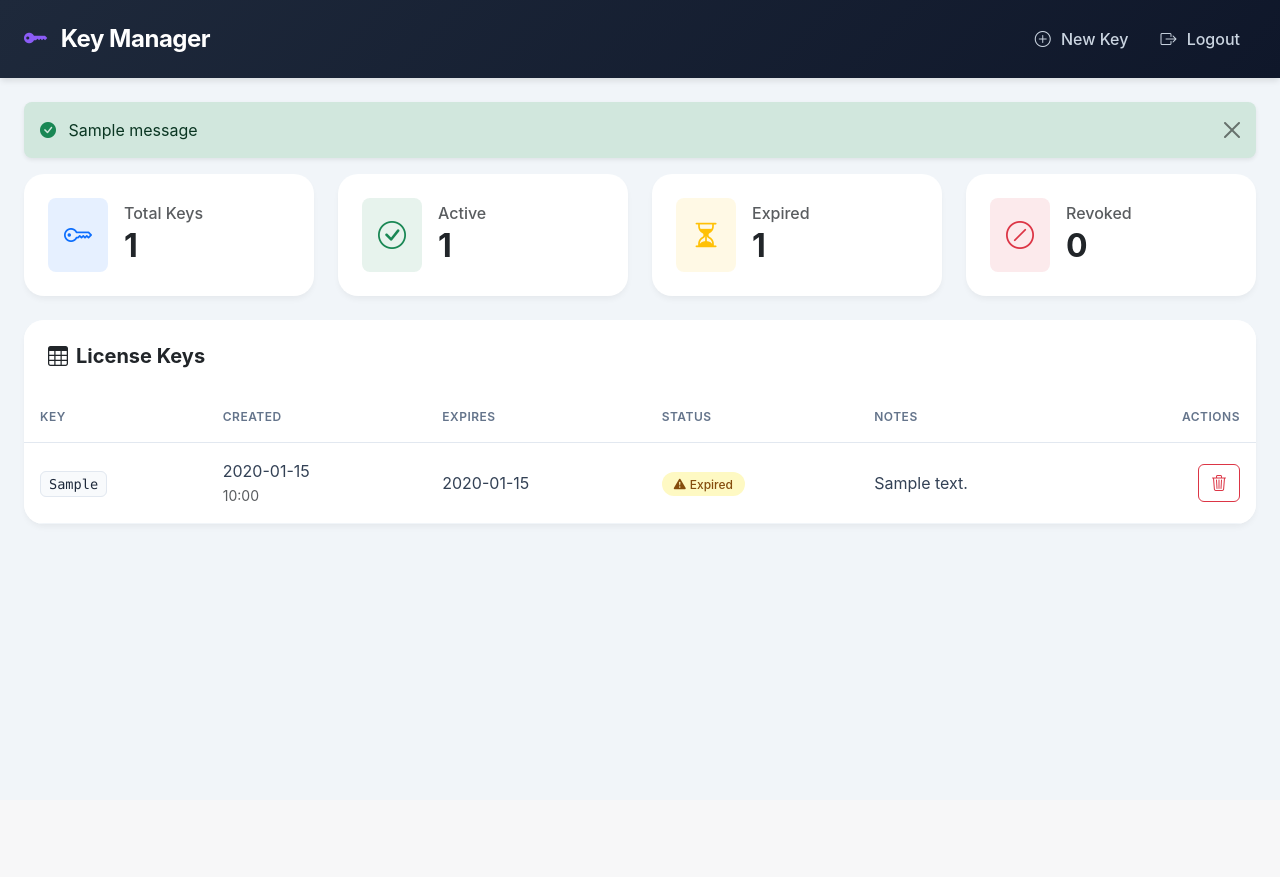
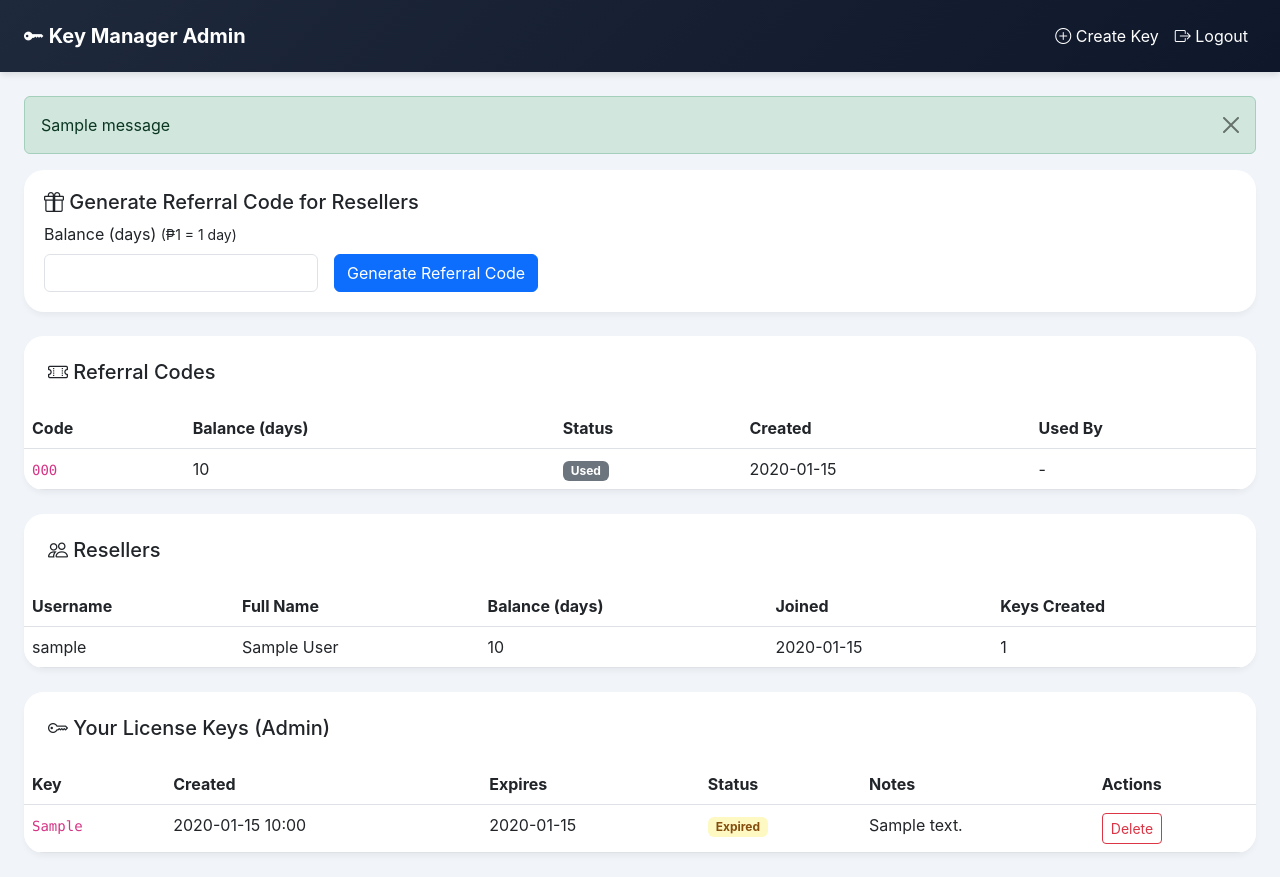
Before and after one commit to noahtabisula75-code/admin-PANEL-, a Flask app: page /dashboard in a window 1280 px wide. Before the commit the page ends 527 px from the top, so only its background shows below. Run offline with Flask 3, Linux system fonts and the light colour scheme; a user stored in the database is signed in; tables that the repository leaves empty hold one stand-in row (values such as "Sample post"); one stand-in notice (Sample message) is shown.

Commit message:
Add files via upload

```diff
--- a/templates/dashboard.html
+++ b/templates/dashboard.html
@@ -3,140 +3,28 @@
 <head>
     <meta charset="UTF-8">
     <meta name="viewport" content="width=device-width, initial-scale=1.0">
-    <title>Dashboard • Key Manager</title>
+    <title>Admin Dashboard • Key Manager</title>
     <link href="https://cdn.jsdelivr.net/npm/bootstrap@5.3.0/dist/css/bootstrap.min.css" rel="stylesheet">
     <link rel="stylesheet" href="https://cdn.jsdelivr.net/npm/bootstrap-icons@1.11.0/font/bootstrap-icons.css">
     <style>
-        body {
-            background: #f1f5f9;
-            font-family: 'Inter', system-ui, sans-serif;
-        }
-        .navbar {
-            background: linear-gradient(135deg, #1e293b 0%, #0f172a 100%);
-            padding: 16px 0;
-            box-shadow: 0 4px 6px -1px rgba(0, 0, 0, 0.1);
-        }
-        .navbar-brand {
-            font-weight: 700;
-            font-size: 1.5rem;
-            color: white !important;
-            letter-spacing: -0.02em;
-        }
-        .navbar-brand i {
-            color: #8b5cf6;
-            margin-right: 8px;
-        }
-        .nav-link {
-            color: #cbd5e1 !important;
-            font-weight: 500;
-            padding: 8px 16px !important;
-            border-radius: 8px;
-            transition: all 0.2s;
-        }
-        .nav-link:hover {
-            background: rgba(255, 255, 255, 0.1);
-            color: white !important;
-        }
-        .nav-link i {
-            margin-right: 6px;
-        }
-        .stats-card {
-            border: none;
-            border-radius: 20px;
-            box-shadow: 0 4px 6px -1px rgba(0, 0, 0, 0.05);
-            transition: transform 0.2s;
-            background: white;
-        }
-        .stats-card:hover {
-            transform: translateY(-3px);
-            box-shadow: 0 20px 25px -5px rgba(0, 0, 0, 0.05);
-        }
-        .table-card {
-            border: none;
-            border-radius: 20px;
-            box-shadow: 0 4px 6px -1px rgba(0, 0, 0, 0.05);
-            overflow: hidden;
-            background: white;
-        }
-        .table th {
-            font-weight: 600;
-            text-transform: uppercase;
-            font-size: 0.75rem;
-            letter-spacing: 0.5px;
-            color: #64748b;
-            padding: 16px;
-            border-bottom: 1px solid #e2e8f0;
-        }
-        .table td {
-            padding: 16px;
-            vertical-align: middle;
-            border-bottom: 1px solid #f1f5f9;
-            color: #334155;
-        }
-        .badge {
-            padding: 6px 12px;
-            border-radius: 30px;
-            font-weight: 500;
-            font-size: 0.75rem;
-        }
-        .badge-active {
-            background: #dcfce7;
-            color: #166534;
-        }
-        .badge-expired {
-            background: #fef9c3;
-            color: #854d0e;
-        }
-        .badge-revoked {
-            background: #fee2e2;
-            color: #991b1b;
-        }
-        .btn-outline-action {
-            border-radius: 8px;
-            border: 1px solid #e2e8f0;
-            color: #64748b;
-            padding: 6px 12px;
-            transition: all 0.15s;
-        }
-        .btn-outline-action:hover {
-            background: #f8fafc;
-            border-color: #cbd5e1;
-        }
-        .btn-danger {
-            border-radius: 8px;
-        }
-        .key-code {
-            background: #f8fafc;
-            padding: 4px 8px;
-            border-radius: 6px;
-            font-family: 'SF Mono', 'Menlo', monospace;
-            font-size: 0.85rem;
-            border: 1px solid #e2e8f0;
-            color: #1e293b;
-        }
-        .page-title {
-            font-weight: 700;
-            letter-spacing: -0.02em;
-            color: #0f172a;
-        }
+        body { background: #f1f5f9; font-family: 'Inter', system-ui, sans-serif; }
+        .navbar { background: linear-gradient(135deg, #1e293b 0%, #0f172a 100%); padding: 16px 0; box-shadow: 0 4px 6px -1px rgba(0,0,0,0.1); }
+        .navbar-brand { font-weight: 700; color: white !important; }
+        .stats-card { border: none; border-radius: 20px; box-shadow: 0 4px 6px -1px rgba(0,0,0,0.05); background: white; padding: 20px; }
+        .table-card { border: none; border-radius: 20px; box-shadow: 0 4px 6px -1px rgba(0,0,0,0.05); overflow: hidden; background: white; }
+        .badge-active { background: #dcfce7; color: #166534; }
+        .badge-expired { background: #fef9c3; color: #854d0e; }
+        .badge-revoked { background: #fee2e2; color: #991b1b; }
+        .btn-outline-action { border-radius: 8px; border: 1px solid #e2e8f0; color: #64748b; padding: 6px 12px; }
     </style>
 </head>
 <body>
     <nav class="navbar navbar-expand-lg">
         <div class="container-fluid px-4">
-            <a class="navbar-brand" href="#"><i class="bi bi-key-fill"></i> Key Manager</a>
-            <button class="navbar-toggler" type="button" data-bs-toggle="collapse" data-bs-target="#navbarNav">
-                <span class="navbar-toggler-icon"></span>
-            </button>
-            <div class="collapse navbar-collapse" id="navbarNav">
-                <ul class="navbar-nav ms-auto">
-                    <li class="nav-item">
-                        <a class="nav-link" href="{{ url_for('create_key') }}"><i class="bi bi-plus-circle"></i> New Key</a>
-                    </li>
-                    <li class="nav-item">
-                        <a class="nav-link" href="{{ url_for('logout') }}"><i class="bi bi-box-arrow-right"></i> Logout</a>
-                    </li>
-                </ul>
+            <a class="navbar-brand" href="#"><i class="bi bi-key-fill"></i> Key Manager Admin</a>
+            <div class="navbar-nav ms-auto">
+                <a class="nav-link text-white" href="{{ url_for('create_key') }}"><i class="bi bi-plus-circle"></i> Create Key</a>
+                <a class="nav-link text-white" href="{{ url_for('logout') }}"><i class="bi bi-box-arrow-right"></i> Logout</a>
             </div>
         </div>
     </nav>
@@ -145,8 +33,7 @@
         {% with messages = get_flashed_messages(with_categories=true) %}
             {% if messages %}
                 {% for category, message in messages %}
-                    <div class="alert alert-{{ category }} alert-dismissible fade show shadow-sm border-0 rounded-3" role="alert">
-                        <i class="bi bi-{% if category == 'success' %}check-circle-fill text-success{% elif category == 'danger' %}exclamation-triangle-fill text-danger{% else %}info-circle-fill text-info{% endif %} me-2"></i>
+                    <div class="alert alert-{{ category }} alert-dismissible fade show" role="alert">
                         {{ message }}
                         <button type="button" class="btn-close" data-bs-dismiss="alert"></button>
                     </div>
@@ -154,127 +41,104 @@
             {% endif %}
         {% endwith %}
 
-        <!-- Stats Row -->
-        <div class="row g-4 mb-4">
-            {% set active_count = keys|selectattr('is_active')|list|length %}
-            {% set expired_count = keys|selectattr('is_expired')|list|length %}
-            <div class="col-sm-6 col-lg-3">
-                <div class="stats-card p-4">
-                    <div class="d-flex align-items-center">
-                        <div class="flex-shrink-0 bg-primary bg-opacity-10 rounded-3 p-3">
-                            <i class="bi bi-key fs-3 text-primary"></i>
-                        </div>
-                        <div class="ms-3">
-                            <h6 class="text-muted mb-1">Total Keys</h6>
-                            <h2 class="mb-0 fw-bold">{{ keys|length }}</h2>
-                        </div>
-                    </div>
+        <!-- Referral Code Generator -->
+        <div class="stats-card mb-4">
+            <h5><i class="bi bi-gift"></i> Generate Referral Code for Resellers</h5>
+            <form method="POST" action="{{ url_for('generate_referral') }}" class="row g-3 align-items-end">
+                <div class="col-auto">
+                    <label class="form-label">Balance (days) <small>(₱1 = 1 day)</small></label>
+                    <input type="number" class="form-control" name="balance" min="1" required>
                 </div>
-            </div>
-            <div class="col-sm-6 col-lg-3">
-                <div class="stats-card p-4">
-                    <div class="d-flex align-items-center">
-                        <div class="flex-shrink-0 bg-success bg-opacity-10 rounded-3 p-3">
-                            <i class="bi bi-check-circle fs-3 text-success"></i>
-                        </div>
-                        <div class="ms-3">
-                            <h6 class="text-muted mb-1">Active</h6>
-                            <h2 class="mb-0 fw-bold">{{ active_count }}</h2>
-                        </div>
-                    </div>
+                <div class="col-auto">
+                    <button type="submit" class="btn btn-primary">Generate Referral Code</button>
                 </div>
-            </div>
-            <div class="col-sm-6 col-lg-3">
-                <div class="stats-card p-4">
-                    <div class="d-flex align-items-center">
-                        <div class="flex-shrink-0 bg-warning bg-opacity-10 rounded-3 p-3">
-                            <i class="bi bi-hourglass-split fs-3 text-warning"></i>
-                        </div>
-                        <div class="ms-3">
-                            <h6 class="text-muted mb-1">Expired</h6>
-                            <h2 class="mb-0 fw-bold">{{ expired_count }}</h2>
-                        </div>
-                    </div>
-                </div>
-            </div>
-            <div class="col-sm-6 col-lg-3">
-                <div class="stats-card p-4">
-                    <div class="d-flex align-items-center">
-                        <div class="flex-shrink-0 bg-danger bg-opacity-10 rounded-3 p-3">
-                            <i class="bi bi-slash-circle fs-3 text-danger"></i>
-                        </div>
-                        <div class="ms-3">
-                            <h6 class="text-muted mb-1">Revoked</h6>
-                            <h2 class="mb-0 fw-bold">{{ keys|rejectattr('is_active')|list|length }}</h2>
-                        </div>
-                    </div>
-                </div>
-            </div>
+            </form>
         </div>
 
-        <!-- Keys Table -->
-        <div class="table-card">
+        <!-- Referral Codes List -->
+        <div class="table-card mb-4">
             <div class="card-header bg-white p-4 border-0">
-                <h5 class="mb-0 fw-bold"><i class="bi bi-table me-2"></i>License Keys</h5>
+                <h5 class="mb-0"><i class="bi bi-ticket-perforated"></i> Referral Codes</h5>
             </div>
             <div class="table-responsive">
                 <table class="table mb-0">
                     <thead>
+                        <tr><th>Code</th><th>Balance (days)</th><th>Status</th><th>Created</th><th>Used By</th></tr>
+                    </thead>
+                    <tbody>
+                        {% for code in referral_codes %}
                         <tr>
-                            <th>Key</th>
-                            <th>Created</th>
-                            <th>Expires</th>
-                            <th>Status</th>
-                            <th>Notes</th>
-                            <th class="text-end">Actions</th>
+                            <td><code>{{ code.code }}</code></td>
+                            <td>{{ code.balance_days }}</td>
+                            <td>
+                                {% if code.is_used %}
+                                    <span class="badge bg-secondary">Used</span>
+                                {% else %}
+                                    <span class="badge bg-success">Available</span>
+                                {% endif %}
+                            </td>
+                            <td>{{ code.created_at.strftime('%Y-%m-%d') }}</td>
+                            <td>{{ code.used_by_reseller.username if code.used_by_reseller else '-' }}</td>
                         </tr>
+                        {% endfor %}
+                    </tbody>
+                </table>
+            </div>
+        </div>
+
+        <!-- Resellers List -->
+        <div class="table-card mb-4">
+            <div class="card-header bg-white p-4 border-0">
+                <h5 class="mb-0"><i class="bi bi-people"></i> Resellers</h5>
+            </div>
+            <div class="table-responsive">
+                <table class="table mb-0">
+                    <thead>
+                        <tr><th>Username</th><th>Full Name</th><th>Balance (days)</th><th>Joined</th><th>Keys Created</th></tr>
+                    </thead>
+                    <tbody>
+                        {% for r in resellers %}
+                        <tr>
+                            <td>{{ r.username }}</td>
+                            <td>{{ r.full_name }}</td>
+                            <td>{{ r.balance_days }}</td>
+                            <td>{{ r.created_at.strftime('%Y-%m-%d') }}</td>
+                            <td>{{ r.keys|length }}</td>
+                        </tr>
+                        {% endfor %}
+                    </tbody>
+                </table>
+            </div>
+        </div>
+
+        <!-- Admin's Keys -->
+        <div class="table-card">
+            <div class="card-header bg-white p-4 border-0">
+                <h5 class="mb-0"><i class="bi bi-key"></i> Your License Keys (Admin)</h5>
+            </div>
+            <div class="table-responsive">
+                <table class="table mb-0">
+                    <thead>
+                        <tr><th>Key</th><th>Created</th><th>Expires</th><th>Status</th><th>Notes</th><th>Actions</th></tr>
                     </thead>
                     <tbody>
                         {% for key in keys %}
                         <tr>
-                            <td><code class="key-code">{{ key.key }}</code></td>
-                            <td>{{ key.created_at.strftime('%Y-%m-%d') }}<br><small class="text-muted">{{ key.created_at.strftime('%H:%M') }}</small></td>
-                            <td>
-                                {% if key.expires_at %}
-                                    {{ key.expires_at.strftime('%Y-%m-%d') }}
-                                {% else %}
-                                    <span class="text-muted">Never</span>
-                                {% endif %}
-                            </td>
+                            <td><code>{{ key.key }}</code></td>
+                            <td>{{ key.created_at.strftime('%Y-%m-%d %H:%M') }}</td>
+                            <td>{{ key.expires_at.strftime('%Y-%m-%d') if key.expires_at else 'Never' }}</td>
                             <td>
                                 {% set status = key.status() %}
-                                {% if status == 'Active' %}
-                                    <span class="badge badge-active"><i class="bi bi-check-circle-fill me-1"></i>{{ status }}</span>
-                                {% elif status == 'Expired' %}
-                                    <span class="badge badge-expired"><i class="bi bi-exclamation-triangle-fill me-1"></i>{{ status }}</span>
-                                {% else %}
-                                    <span class="badge badge-revoked"><i class="bi bi-slash-circle-fill me-1"></i>{{ status }}</span>
+                                <span class="badge {% if status == 'Active' %}badge-active{% elif status == 'Expired' %}badge-expired{% else %}badge-revoked{% endif %}">{{ status }}</span>
+                            </td>
+                            <td>{{ key.notes or '-' }}</td>
+                            <td>
+                                {% if key.is_active and not key.is_expired() %}
+                                    <a href="{{ url_for('revoke_key', key_id=key.id) }}" class="btn btn-sm btn-outline-warning">Revoke</a>
+                                {% elif not key.is_active %}
+                                    <a href="{{ url_for('activate_key', key_id=key.id) }}" class="btn btn-sm btn-outline-success">Activate</a>
                                 {% endif %}
-                            </td>
-                            <td>{{ key.notes or '—' }}</td>
-                            <td class="text-end">
-                                <div class="btn-group" role="group">
-                                    {% if key.is_active and not key.is_expired() %}
-                                        <a href="{{ url_for('revoke_key', key_id=key.id) }}" class="btn btn-outline-action" title="Revoke" data-bs-toggle="tooltip">
-                                            <i class="bi bi-slash-circle"></i>
-                                        </a>
-                                    {% elif not key.is_active %}
-                                        <a href="{{ url_for('activate_key', key_id=key.id) }}" class="btn btn-outline-action" title="Activate" data-bs-toggle="tooltip">
-                                            <i class="bi bi-check-circle"></i>
-                                        </a>
-                                    {% endif %}
-                                    <a href="{{ url_for('delete_key', key_id=key.id) }}" class="btn btn-outline-danger ms-1" title="Delete" data-bs-toggle="tooltip" onclick="return confirm('Permanently delete this key? This cannot be undone.')">
-                                        <i class="bi bi-trash3"></i>
-                                    </a>
-                                </div>
-                            </td>
-                        </tr>
-                        {% else %}
-                        <tr>
-                            <td colspan="6" class="text-center py-5 text-muted">
-                                <i class="bi bi-inbox fs-1 d-block mb-3"></i>
-                                No license keys found.<br>
-                                <a href="{{ url_for('create_key') }}" class="btn btn-primary mt-3">Create Your First Key</a>
+                                <a href="{{ url_for('delete_key', key_id=key.id) }}" class="btn btn-sm btn-outline-danger" onclick="return confirm('Delete permanently?')">Delete</a>
                             </td>
                         </tr>
                         {% endfor %}
@@ -283,14 +147,5 @@
             </div>
         </div>
     </div>
-
-    <script src="https://cdn.jsdelivr.net/npm/bootstrap@5.3.0/dist/js/bootstrap.bundle.min.js"></script>
-    <script>
-        // Enable tooltips
-        var tooltipTriggerList = [].slice.call(document.querySelectorAll('[data-bs-toggle="tooltip"]'))
-        var tooltipList = tooltipTriggerList.map(function (tooltipTriggerEl) {
-            return new bootstrap.Tooltip(tooltipTriggerEl)
-        })
-    </script>
 </body>
 </html>
```
Also changed, not shown: templates/reseller_create_key.html (added, +36 -0 lines), templates/reseller_dashboard.html (added, +81 -0 lines), templates/reseller_login.html (added, +47 -0 lines), templates/reseller_register.html (added, +56 -0 lines).
